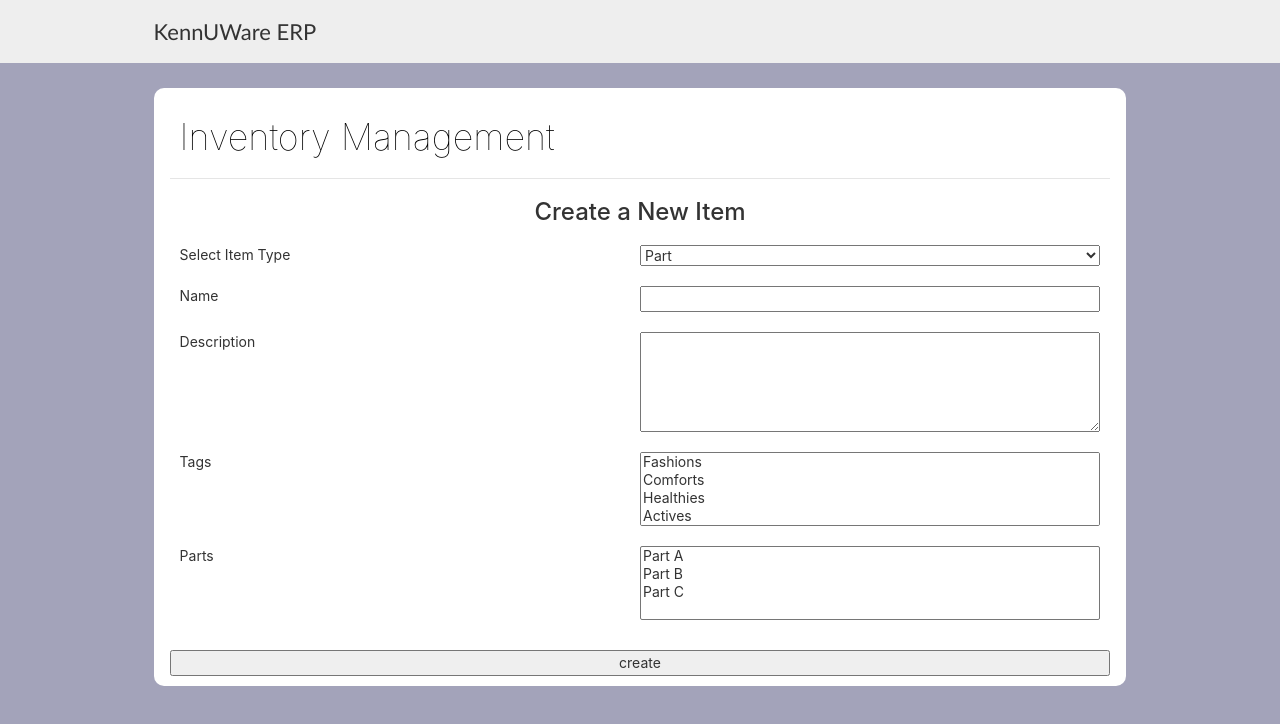
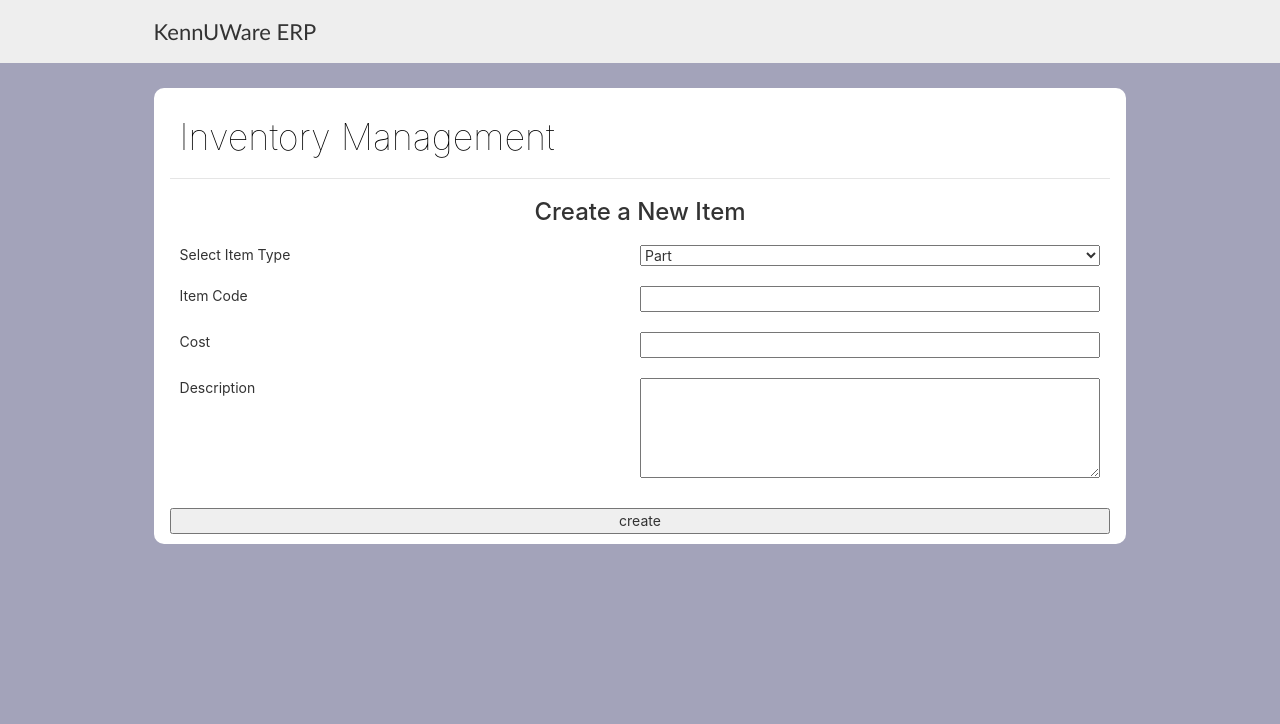
Before and after one commit to nicholastmosher/swen343-inventory, a React app in the folder frontend/: page /catalog/add in a window 1280 px wide. Shown: the top 724 px of the page. Built offline with nearby package versions, Linux system fonts and the light colour scheme.

Commit message:
Make AddItemForm work

```diff
--- a/frontend/src/view/AddItemForm.tsx
+++ b/frontend/src/view/AddItemForm.tsx
@@ -1,56 +1,111 @@
-import React from 'react'
+import React, {Component, FormEvent} from 'react'
 import util from './util';
+import {ThunkDispatch} from "redux-thunk";
+import {createItem} from "../actions/ItemActions";
+import {Item} from "../types/Interfaces";
+import {connect} from "react-redux";
 
-const AddItem: React.FC = () => {
+interface State {
+  name: string;
+  cost: string;
+  description: string;
+  itemType: string;
+}
+
+const initialState = {
+  name: "",
+  cost: "",
+  description: "",
+  itemType: "",
+};
+
+interface DispatchProps {
+  createItem: (item: Item) => void;
+}
+
+type Props = DispatchProps;
+
+class AddItemForm extends Component<Props, State> {
+
+  constructor(props: Props) {
+    super(props);
+    this.state = initialState;
+  }
+
+  handleName = (event: FormEvent<HTMLInputElement>) => {
+    const name = event.currentTarget.value;
+    this.setState({...this.state, name });
+  };
+
+  handleCost = (event: FormEvent<HTMLInputElement>) => {
+    const cost = event.currentTarget.value;
+    this.setState({ ...this.state, cost });
+  };
+
+  handleDescription = (event: FormEvent<HTMLTextAreaElement>) => {
+    const description = event.currentTarget.value;
+    this.setState({ ...this.state, description });
+  };
+
+  handleSelect = (event: FormEvent<HTMLSelectElement>) => {
+    const itemType = event.currentTarget.value;
+    this.setState({ ...this.state, itemType });
+  };
+
+  handleSubmit = () => {
+    const item: Item = {
+      code: `${this.state.itemType}:${this.state.name}`,
+      cost: Number(this.state.cost),
+      description: this.state.description,
+    };
+    this.props.createItem(item);
+    this.setState(initialState);
+  };
+
+  render() {
     return (
       <div className="content">
         {util.inventoryHeader()}
 
-      <hr />
+        <hr/>
 
         <h3>Create a New Item</h3>
-      <form className="item-form" action="/catalog" method="get">
+        <div className="item-form">
 
           <div className="flex-row">
             <span>Select Item Type</span>
-          <select>
+            <select onChange={this.handleSelect}>
               <option value="part">Part</option>
               <option value="product">Product</option>
             </select>
           </div>
+
           <div className="flex-row">
-          <span>Name</span>
-          <input type="text" name="itemName"></input>
-        </div>
-        <div className="flex-row tall-field">
-
-          <span>Description</span>
-          <textarea name="itemDesc"></textarea>
-        </div>
-        <div className="flex-row">
-          <span>Tags</span>
-          <select multiple>
-            <option value="F">Fashions</option>
-            <option value="C">Comforts</option>
-            <option value="H">Healthies</option>
-            <option value="A">Actives</option>
-            <option value="B">Biofeedback</option>
-          </select>
-        </div>
-        <div className="flex-row">
-          <span>Parts</span>
-          <select multiple>
-            <option value="partA">Part A</option>
-            <option value="partB">Part B</option>
-            <option value="partC">Part C</option>
-          </select>
+            <span>Item Code</span>
+            <input type="text" value={this.state.name} onChange={this.handleName}/>
           </div>
 
-        <div className="flex-all"></div>
-        <button className="full-button">create</button>
-      </form>
-    </div >
+          <div className="flex-row">
+            <span>Cost</span>
+            <input type="text" value={this.state.cost} onChange={this.handleCost}/>
+          </div>
+
+          <div className="flex-row tall-field">
+            <span>Description</span>
+            <textarea name="itemDesc" value={this.state.description} onChange={this.handleDescription}/>
+          </div>
+
+          <div className="flex-all"/>
+          <button className="full-button" onClick={this.handleSubmit}>create</button>
+        </div>
+      </div>
     );
-};
+  }
+}
 
-export default AddItem
+const mapDispatchToProps =
+  (dispatch: ThunkDispatch<{}, {}, any>): DispatchProps => ({
+    createItem: (item: Item) => dispatch(createItem(item))
+  });
+
+export default connect(state => state, mapDispatchToProps)(AddItemForm);
```
Lines whose indentation alone changed are shown as unchanged.
